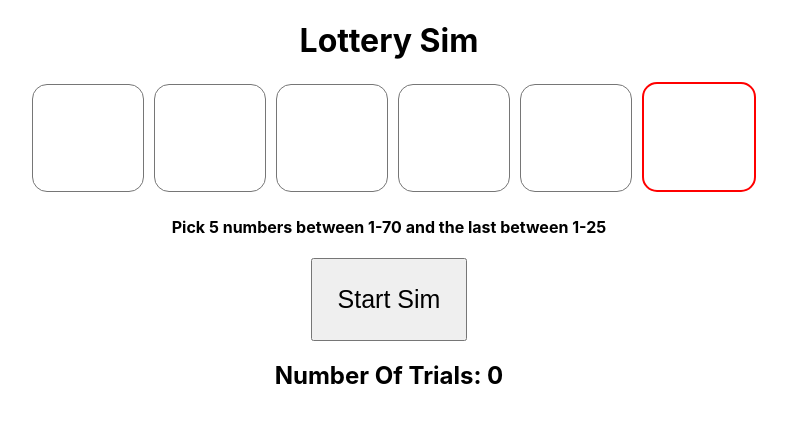
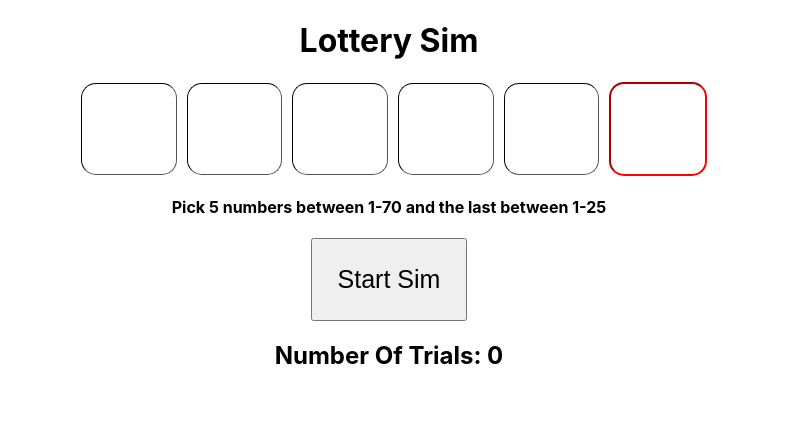
Before and after one commit to TamerMograbi/Lottery-Sim, a React (Create React App) app: page / in a window 1280 px wide. Shown: the top 422 px of the page, without its empty margins (251-1038 px from the left). Built offline with nearby package versions, Linux system fonts and the light colour scheme.

Commit message:
changed from textarea to input type text

```diff
--- a/src/App.js
+++ b/src/App.js
@@ -27,10 +27,11 @@ function App() {
   })
 
   const mappedLotteryNumbers = nums.map((num,index) => {
+    let isMegaBall = false;
     if(index === MEGA_BALL_INDEX) {
-      return <LotteryNumber key={index} text={num} onNumChange={handleFuncs[index]} isMegaBall={true}/>
+      isMegaBall = true;
     }
-    return <LotteryNumber key={index} text={num} onNumChange={handleFuncs[index]} isMegaBall={false}/>
+    return <LotteryNumber key={index} text={num} onNumChange={handleFuncs[index]} isMegaBall={isMegaBall}/>
   })
 
   useEffect(() => {
--- a/src/LotteryNumber.css
+++ b/src/LotteryNumber.css
@@ -1,19 +1,19 @@
-.normalNum{
-    resize: none;
+input{
+    width: 7vw;
+    height: 11vh;
+    outline: none;
     text-align: center;
     font-size: 30px;
     margin-left: 10px;
     border-radius: 15px;
-    outline: none;
+}
+
+.normalNum{
+    border-color: black;
+    border-width: 1px;
 }
 
 .megaballNum{
-    resize: none;
-    text-align: center;
-    font-size: 30px;
-    margin-left: 10px;
-    border-radius: 15px;
     border-color: red;
     border-width: 2px;
-    outline: none;
 }
--- a/src/LotteryNumber.js
+++ b/src/LotteryNumber.js
@@ -10,7 +10,7 @@ function LotteryNumber(props) {
     if(props.isMegaBall) {
         className = 'megaballNum'
     }
-    return <textarea className={className} rows={3} cols={5} onChange={onHandleChange} value={props.text}> </textarea>
+    return <input type="text" className={className} onChange={onHandleChange} value={props.text} />
 }
 
 export default LotteryNumber
```
